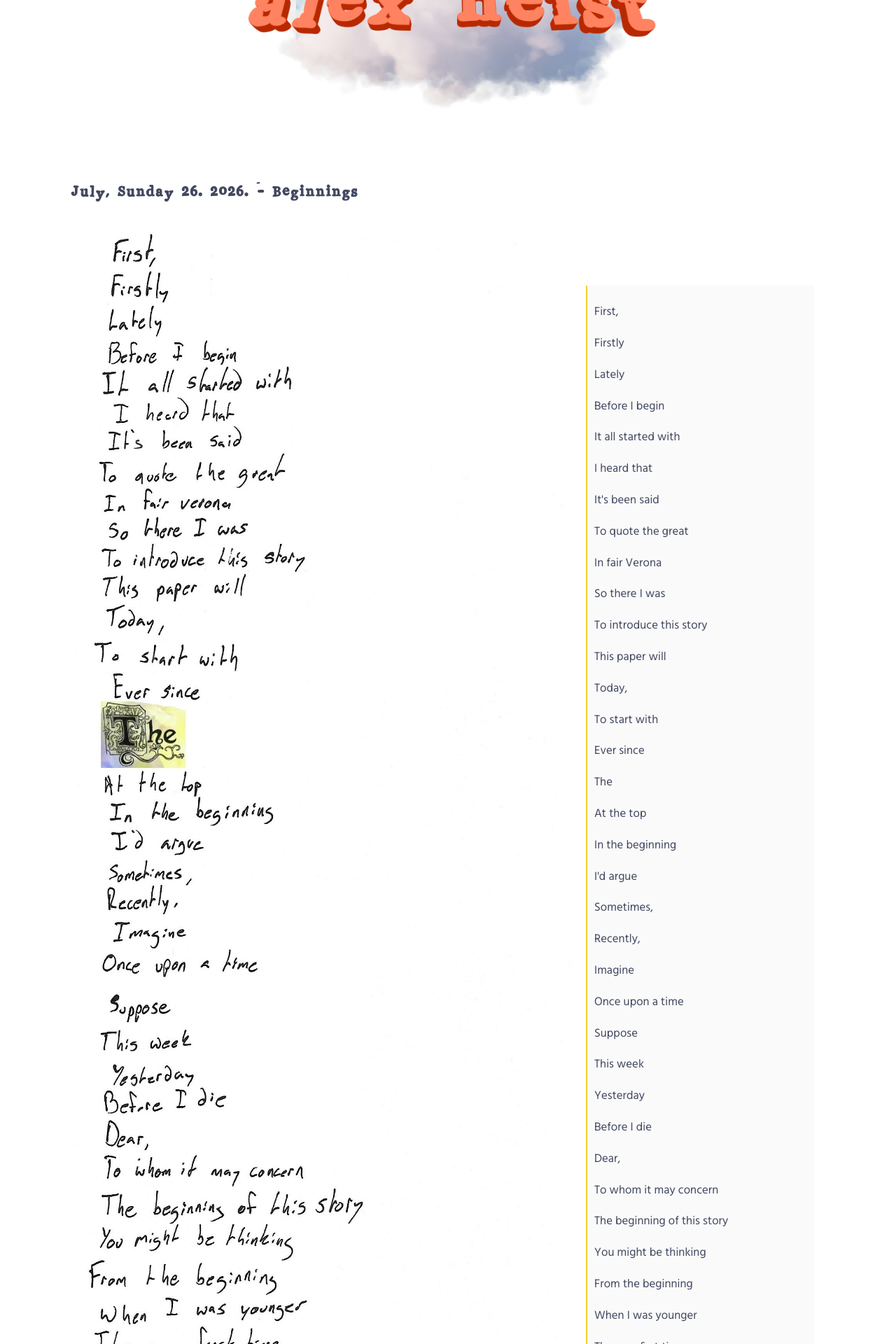
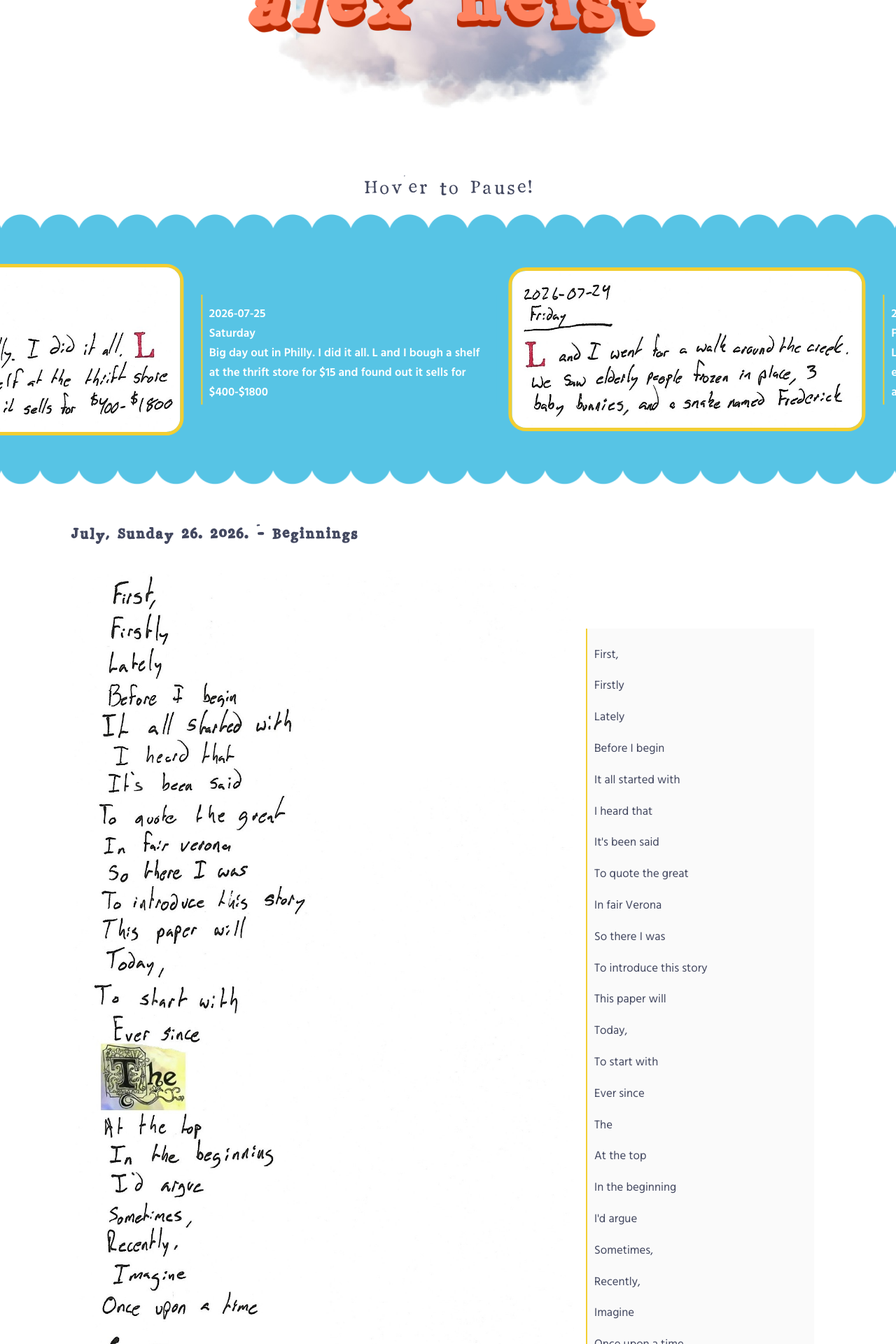
Before and after one commit to alexheist/alexheist.github.io, a Jekyll site: the page built from index.html, in a window 1280 px wide. Shown: the part 441-2361 px from the top of the page at 70% size. Built offline with Jekyll 4.4.1, drawn with Linux system fonts in a browser that asks for light colours.

Commit message:
vignettes

```diff
--- a/_data/vignettes.json
+++ b/_data/vignettes.json
@@ -1,4 +1,39 @@
 [
+    {
+        "date": "2026-07-25",
+        "weekday": "Saturday",
+        "content": "Big day out in Philly. I did it all. L and I bough a shelf at the thrift store for $15 and found out it sells for $400-$1800"
+    },
+    {
+        "date": "2026-07-24",
+        "weekday": "Friday",
+        "content": "L and I went for a walk around the creek. We saw elderly people frozen in place, three baby bunnies, and a snake named Frederick"
+    },
+    {
+        "date": "2026-07-23",
+        "weekday": "Thursday",
+        "content": "The band was going to meet up but S got held up at an intense union meeting. D sang an AI song to me."
+    },
+    {
+        "date": "2026-07-22",
+        "weekday": "Wednesday",
+        "content": "I impulse bought a guitar today. C and S found a Samick SG at Atomic Music that is perfect"
+    },
+    {
+        "date": "2026-07-21",
+        "weekday": "Tuesday",
+        "content": "I made a lot of progress on my website. I added a 'vignettes' section that will house what I have here"
+    },
+    {
+        "date": "2026-07-20",
+        "weekday": "Monday",
+        "content": "Full band practice tonight. It was so hot in the warehouse, but I had a great time. It's really cool to all get together."
+    },
+    {
+        "date": "2026-07-19",
+        "weekday": "Sunday",
+        "content": "Getting home wasn't the easiest. We were both tired. Being home has been the best. We finished Love Island and beat our first 7th day."
+    },
     {
         "date": "2026-07-18",
         "weekday": "Saturday",
--- a/_sass/main.scss
+++ b/_sass/main.scss
@@ -31,6 +31,16 @@ $coral: #ff8360;
   mask:
     linear-gradient(0,#0000 60px,#000 0) 0 30px,
     radial-gradient(30px,#000 calc(100% - 1px),#0000) 50%/55.5px 60px repeat space
+}
+
+/* Animation rule */
+@keyframes scroll-left {
+  from {
+    transform: translateX(0);
+  }
+  to {
+    transform: translateX(-100%);
+  }
 }
 
 html {
@@ -121,11 +131,34 @@ a {
     }
 }
 
+.note {
+    margin: 50px auto 25px;
+    text-align: center;
+    font-size: 2rem;
+}
+
 .vignettes {
     background-color: $blue;
-    margin-top: 50px;
+    display: flex;
     padding: 50px 0;
+    overflow: hidden;
+    width: 100%;
+    user-select: none;
+
+    &__marquee {
+        display: flex;
+        flex-shrink: 0;
+        min-width: 100%;
+        justify-content: space-around;
+        animation: scroll-left calc(15s * 9) linear infinite;
+    }
+
+    &__hoverPause:hover
+    &__marquee {
+        animation-play-state: paused;
+    }
 }
+
 
 .vignette {
     position: relative;
@@ -141,6 +174,8 @@ a {
     &__image {
         width: 90%;
         margin: 10px auto;
+        border-radius: 25px;
+        border: 5px solid $alt-text;
     }
 
     &__content {
@@ -253,7 +288,7 @@ a {
     }
 
     .vignette {
-        grid-template-rows: auto auto;
+        grid-template-rows: auto;
         grid-template-columns: 5fr 4fr;
         column-gap: 25px;
 
--- a/index.html
+++ b/index.html
@@ -5,8 +5,11 @@ description: the personal website of alex heist
 ---
 {% include welcome.html greeting="Welcome!<br>You've found your way to the personal website of" is_home=true %}
 
-{%- comment -%} {% assign vignette = site.data.vignettes[0] %}
-<section id="vignettes" class="vignettes flowerb">
+{% assign vignette = site.data.vignettes[0] %}
+<p class="note serif">Hover to Pause!</p>
+<section id="vignettes" class="vignettes vignettes__hoverPause flowerb">
+    <div class="vignettes__marquee">
+        {% for vignette in site.data.vignettes %}
         <div class="vignette">
             <img class="vignette__image" src="/assets/images/vignettes/{{ vignette.date }}.jpg" />
             <div class="vignette__content">
@@ -15,7 +18,21 @@ description: the personal website of alex heist
                 <p class="vignette__text">{{ vignette.content }}</p>
             </div>
         </div>
-</section> {%- endcomment -%}
+        {% endfor %}
+    </div>
+    <div class="vignettes__marquee" aria-hidden="true">
+        {% for vignette in site.data.vignettes %}
+        <div class="vignette">
+            <img class="vignette__image" src="/assets/images/vignettes/{{ vignette.date }}.jpg" />
+            <div class="vignette__content">
+                <p class="vignette__date">{{ vignette.date }}</p>
+                <p class="vignette__weekday">{{ vignette.weekday }}</p>
+                <p class="vignette__text">{{ vignette.content }}</p>
+            </div>
+        </div>
+        {% endfor %}
+    </div>
+</section>
 
 <section id="column" class="column">
     <div class="column__title">
```
Also changed, not shown: assets/images/vignettes/2026-07-19.jpg (added), assets/images/vignettes/2026-07-20.jpg (added), assets/images/vignettes/2026-07-21.jpg (added), assets/images/vignettes/2026-07-22.jpg (added), assets/images/vignettes/2026-07-23.jpg (added), assets/images/vignettes/2026-07-24.jpg (added), assets/images/vignettes/2026-07-25.jpg (added), assets/images/vignettes/2026-07-26.jpg (added). Lines whose indentation alone changed are shown as unchanged.
